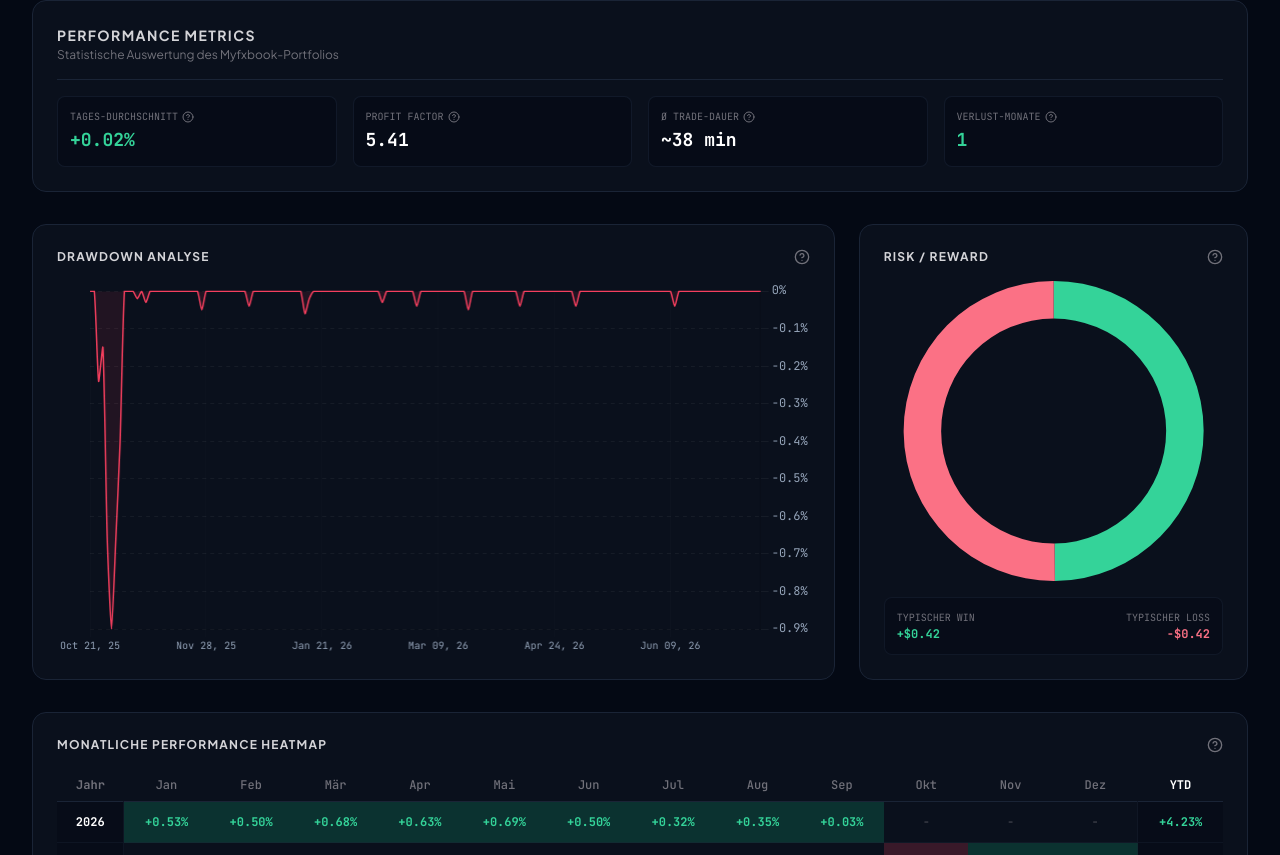
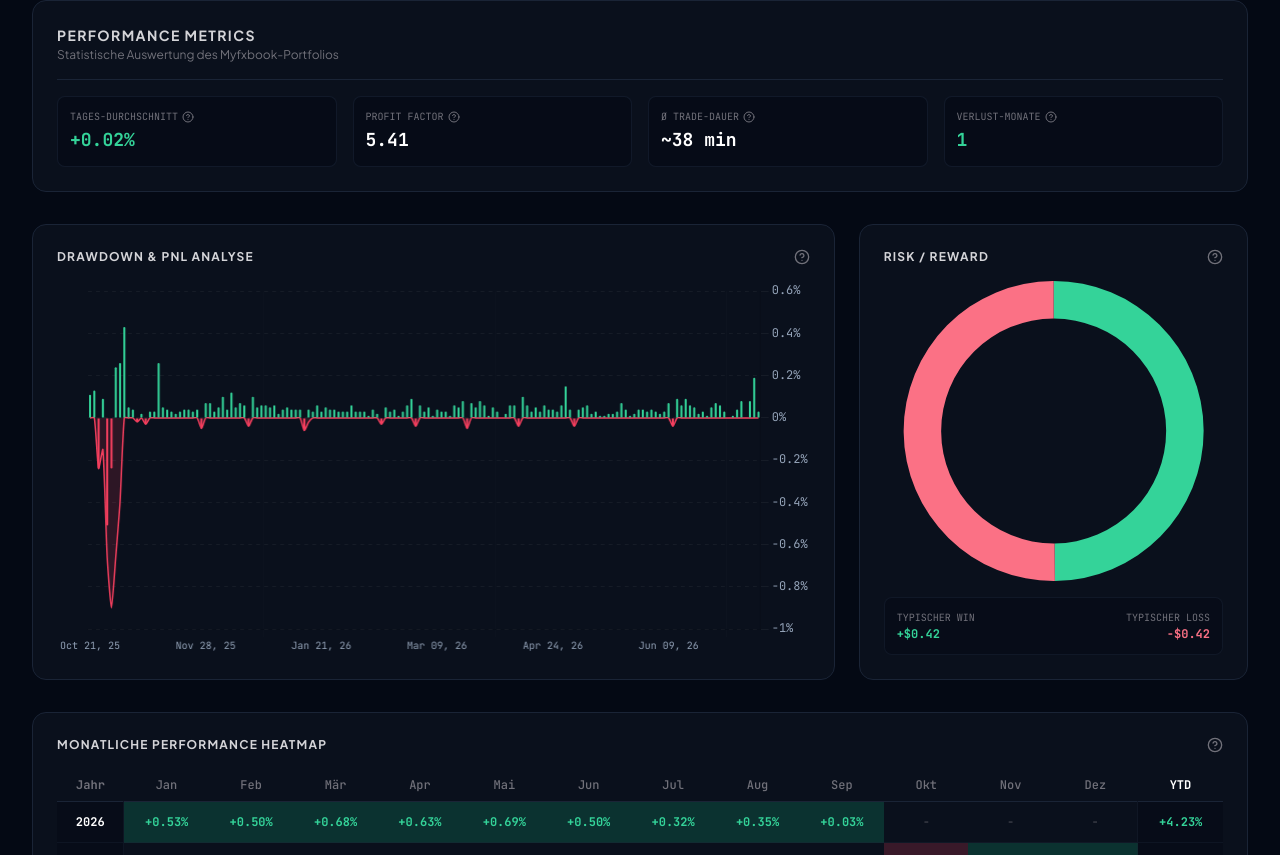
Before and after one commit to stef-wef/SocialTrading, a plain HTML site: page strategies/Neofx.html in a window 1280 px wide. Shown: the part 526-1381 px from the top of the page. Drawn offline with nearby package versions, Linux system fonts and the light colour scheme.

Commit message:
wkhjdbiwa

```diff
--- a/strategies/Neofx.html
+++ b/strategies/Neofx.html
@@ -238,7 +238,7 @@
             <!-- Drawdown Chart -->
             <div class="lg:col-span-2 glass-panel p-6 flex flex-col">
                 <h3 class="text-xs font-bold uppercase tracking-widest text-zinc-300 mb-4 flex justify-between items-center">
-                    Drawdown Analyse
+                    DRAWDOWN & PNL ANALYSE
                     <div class="tt-wrapper text-zinc-500"><i data-lucide="help-circle" class="w-4 h-4"></i><span class="tt-text">Visualisiert die "Underwater Curve" – also den momentanen prozentualen Rückgang vom letzten Höchststand.</span></div>
                 </h3>
                 <div class="w-full h-full min-h-[200px] relative flex-1">
--- a/strategies/app.js
+++ b/strategies/app.js
@@ -259,8 +259,35 @@ class DualEngineApp {
         if (ddCanvas) {
             const ctx = ddCanvas.getContext('2d');
             this.drawdownChart = new Chart(ctx, {
-                type: 'line',
-                data: { labels: [], datasets: [{ data: [], borderColor: '#F43F5E', backgroundColor: 'rgba(244, 63, 94, 0.1)', borderWidth: 1.5, fill: true, pointRadius: 0, tension: 0.2 }] },
+                data: {
+                    labels: [],
+                    datasets: [
+                        {
+                            type: 'line',
+                            label: 'Drawdown',
+                            data: [],
+                            borderColor: '#F43F5E',
+                            backgroundColor: 'rgba(244, 63, 94, 0.15)',
+                            borderWidth: 1.5,
+                            fill: true,
+                            pointRadius: 0,
+                            tension: 0.2,
+                            order: 2 // Drawdown in background
+                        },
+                        {
+                            type: 'bar',
+                            label: 'Trade PnL',
+                            data: [],
+                            backgroundColor: (context) => {
+                                const val = context.raw || 0;
+                                return val > 0 ? '#34D399' : '#F43F5E';
+                            },
+                            borderRadius: 2,
+                            barPercentage: 0.6,
+                            order: 1 // Bars in foreground
+                        }
+                    ]
+                },
                 options: {
                     responsive: true, maintainAspectRatio: false,
                     plugins: {
@@ -272,7 +299,10 @@ class DualEngineApp {
                                     if(isNaN(d.getTime())) return `Datum: ${items[0].label}`;
                                     return `Datum: ${d.toLocaleString('de-DE', { day: '2-digit', month: '2-digit', year: 'numeric' })}`;
                                 },
-                                label: (c) => 'Drawdown: ' + c.parsed.y.toFixed(2) + '%'
+                                label: (c) => {
+                                    if (c.datasetIndex === 0) return 'Drawdown: ' + c.parsed.y.toFixed(2) + '%';
+                                    return 'Trade PnL: ' + (c.parsed.y > 0 ? '+' : '') + c.parsed.y.toFixed(2) + '%';
+                                }
                             }
                         }
                     },
@@ -334,14 +364,14 @@ class DualEngineApp {
 
         let drawdownLabels = [];
         let drawdownDataPoints = [];
+        let tradeGainDataPoints = []; // Für das Combo-Chart
 
-        // Feste 1000$ für die Live Metrics Ansicht simulieren, damit die Zahlen Sinn machen
+        // Feste 1000$ für die Live Metrics Ansicht simulieren, damit die Risk/Reward Zahlen Sinn machen
         let baseCapital = 1000;
         let simCurrentBal = baseCapital;
 
         chronologicalTrades.forEach(t => {
             let action = (t.Action || "").toUpperCase();
-            let p = parseFloat(t.Profit) || 0;
             let g = parseFloat(t.Gain) || 0;
 
             if (action === 'BUY' || action === 'SELL') {
@@ -367,7 +397,8 @@ class DualEngineApp {
                 if (Math.abs(dd) > maxDrawdown) maxDrawdown = Math.abs(dd);
 
                 drawdownLabels.push(t.dt);
-                drawdownDataPoints.push(dd);
+                drawdownDataPoints.push(dd); // Die Rote Linie (Drawdown)
+                tradeGainDataPoints.push(g); // Die Striche (Einzelner Trade %)
 
                 if (t["Duration (DD:HH:MM:SS)"]) {
                     let parts = t["Duration (DD:HH:MM:SS)"].split(':');
@@ -379,7 +410,7 @@ class DualEngineApp {
             }
         });
 
-        // Median Funktion zur Ignorierung von Ausreißern
+        // Median Funktion zur Ignorierung von extremen Ausreißern
         const getMedian = (arr) => {
             if (arr.length === 0) return 0;
             arr.sort((a, b) => a - b);
@@ -453,7 +484,7 @@ class DualEngineApp {
         setEl('avg-win-text', '+$' + typWin.toFixed(2));
         setEl('avg-loss-text', '-$' + typLoss.toFixed(2));
 
-        // Label Text im HTML sicherheitshalber anpassen, falls vorhanden
+        // Label Text im HTML anpassen
         const avgWinLabel = document.getElementById('avg-win-text')?.previousElementSibling;
         const avgLossLabel = document.getElementById('avg-loss-text')?.previousElementSibling;
         if(avgWinLabel) avgWinLabel.innerText = "Typischer Win";
@@ -465,11 +496,14 @@ class DualEngineApp {
         }
         if (this.drawdownChart) {
             this.drawdownChart.data.labels = drawdownLabels;
-            this.drawdownChart.data.datasets[0].data = drawdownDataPoints;
+            this.drawdownChart.data.datasets[0].data = drawdownDataPoints; // Drawdown
+            if(this.drawdownChart.data.datasets[1]) {
+                this.drawdownChart.data.datasets[1].data = tradeGainDataPoints; // Trade % PnL (Grün/Rot)
+            }
             this.drawdownChart.update();
         }
 
-        // Native Broker Account Details Data berechnen wie gehabt, falls Original Einzahlungen gewünscht:
+        // Native Broker Account Details Data berechnen wie gehabt
         this.rawTrades.forEach(t => {
             let action = (t.Action || "").toUpperCase();
             let p = parseFloat(t.Profit) || 0;
```
Also changed, not shown: strategies/Sonic.html (+1 -1 lines).
